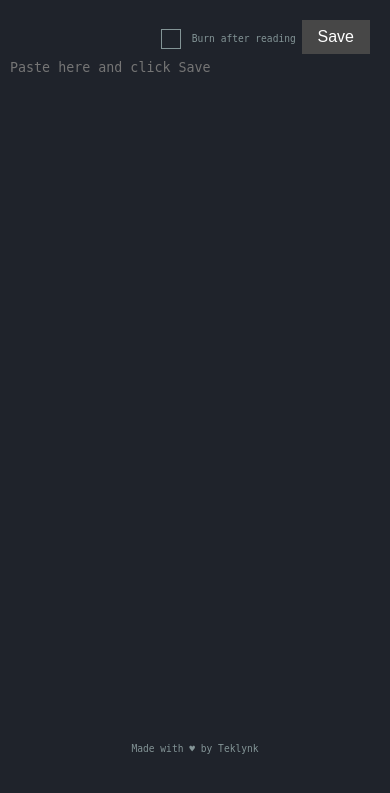
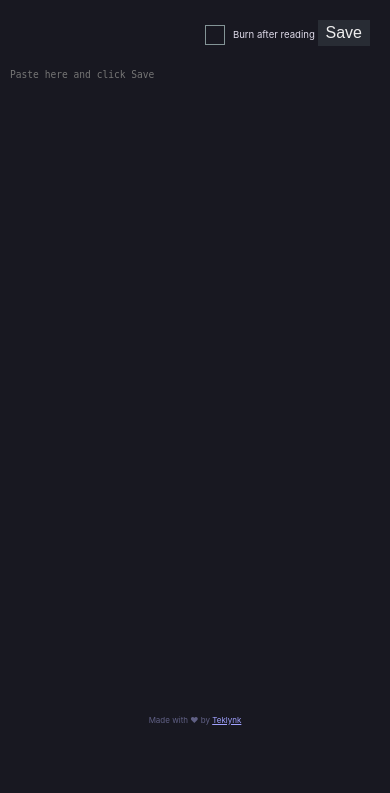
Before and after one commit to teklynk/pastebin, a Flask app: page / in a window 390 px wide. Shown: the top 793 px of the page. Run offline with Flask 2, Linux system fonts and the light colour scheme; parts of the project's set-up code (start-up, migrations or seed data) failed here and were passed over.

Commit message:
updated theme

```diff
--- a/static/assets/css/app.css
+++ b/static/assets/css/app.css
@@ -1,27 +1,34 @@
 body {
-  background: #1f232b;
+  font-family: -apple-system, BlinkMacSystemFont, Segoe UI, Noto Sans, Helvetica, Arial, sans-serif, "Apple Color Emoji", "Segoe UI Emoji";
+  background: #181821;
+  color: #ddd9e8;
   padding: 10px;
   margin: 0px;
-  color: #839496;
-  font-family: monospace;
-  font-size: .9rem;
+  font-size: 1rem;
 }
 
 footer {
   a {
     &:link {
-      color: #839496;
+      color: #ddd9e8;
       text-decoration: none;
     }
+
     &:visited {
-      color: #839496;
+      color: #ddd9e8;
       text-decoration: none;
     }
+
     &:hover {
-      color: #839496;
+      color: #ddd9e8;
       text-decoration: underline;
     }
   }
+}
+
+div.pastebin-view {
+  margin-top: 7vh;
+  min-height: 75vh;
 }
 
 @media only screen and (max-width: 768px) {
@@ -31,25 +38,38 @@ footer {
 }
 
 textarea.pastebin-textarea {
+  font-size: 1em;
   background: transparent;
   border: 0px;
-  color: #fff;
+  color: #ddd9e8;
   padding: 0px;
   width: 100%;
   height: 100%;
   outline: none;
   min-height: 75vh;
+  margin-top: 7vh;
   resize: none;
-  margin-top: 50px;
-}
-
-div.pastebin-view {
-  margin-top: 50px;
-  min-height: 75vh;
 }
 
 .text-center {
   text-align: center !important;
+}
+
+a,
+a:link,
+a:hover,
+a:focus {
+  text-decoration: underline !important;
+  color: #a0a1ff !important;
+}
+
+ol, ul {
+  padding-left: 2rem;
+}
+
+li p {
+  margin-block-start: 0;
+  margin-block-end: 0;
 }
 
 .mt-0 {
@@ -104,12 +124,17 @@ div.pastebin-view {
   margin-bottom: auto !important;
 }
 
+.muted {
+  color: #606085 !important;
+}
+
 .btn {
   padding: 0.5rem 1rem;
+  margin-bottom: 10px;
   font-size: 1rem;
   border: none;
-  background-color: #474747;
-  color: #fff;
+  background-color: #282c34;
+  color: #eee;
   cursor: pointer;
 }
 
@@ -121,19 +146,11 @@ div.pastebin-view {
 }
 
 .hljs {
-  background: transparent !important;
+  background: #292938 !important;
 }
 
 td.hljs-ln-numbers {
   padding-right: 20px !important;
-}
-
-code.hljs {
-    padding: 0 !important;
-}
-
-.hljs-copy-wrapper {
-    margin-right: 8px !important;
 }
 
 .vertical-align-middle {
@@ -170,3 +187,10 @@ input[type="checkbox"]:checked::after {
     font-size: 18px;
     pointer-events: none;
 }
+
+@media screen and (max-width: 768px) {
+  .sticky-button .btn {
+    font-size: 1.0rem;
+    padding: 4px 8px 4px 8px;
+  }
+}
--- a/templates/includes/footer.html
+++ b/templates/includes/footer.html
@@ -1,7 +1,7 @@
 </main>
 
 <footer>
-    <p class="mt-5 text-center">Made with <span class="heart">&hearts;</span> by <a href="https://github.com/teklynk/pastebin" target="_blank" rel="noopener noreferrer">Teklynk</a></p>
+    <p class="text-center muted"><small>Made with <span class="heart">♥</span> by <a href="https://github.com/teklynk/pastebin" target="_blank" rel="noopener noreferrer">Teklynk</a></small></p>
 </footer>
 </body>
 
--- a/templates/view.html
+++ b/templates/view.html
@@ -1,13 +1,11 @@
 {% include 'includes/header.html' %}
-
     <div class="sticky-button">
         <a href="/"><button class="btn vertical-align-baseline" type="button">Create</button></a>
         <a href="/raw/{{ paste_id }}"><button class="btn vertical-align-baseline" type="button">Raw</button></a>
     </div>
     <div class="pastebin-view">
         <pre tabindex="0">
-        <code>{{ content }}</code>
+            <code>{{ content|safe }}</code>
         </pre>
     </div>
-
 {% include 'includes/footer.html' %}
```
Lines whose indentation alone changed are shown as unchanged.
